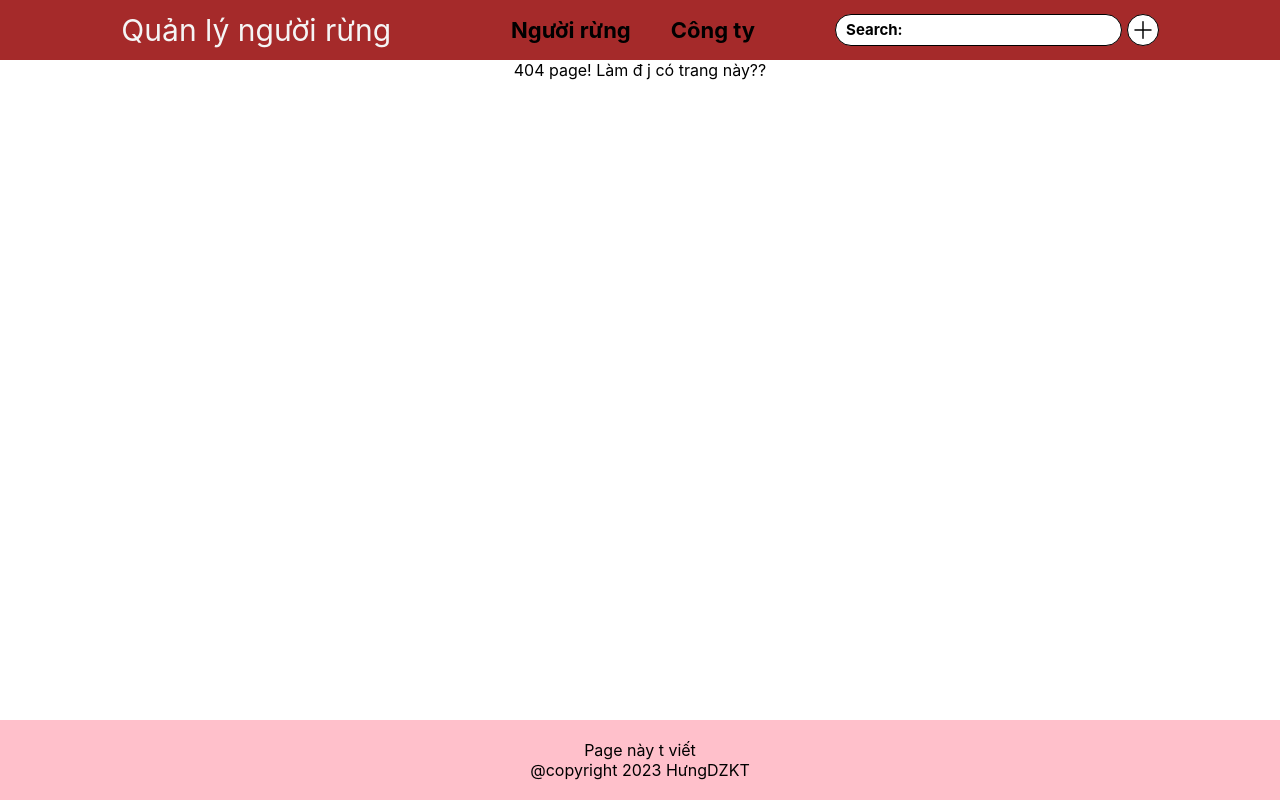
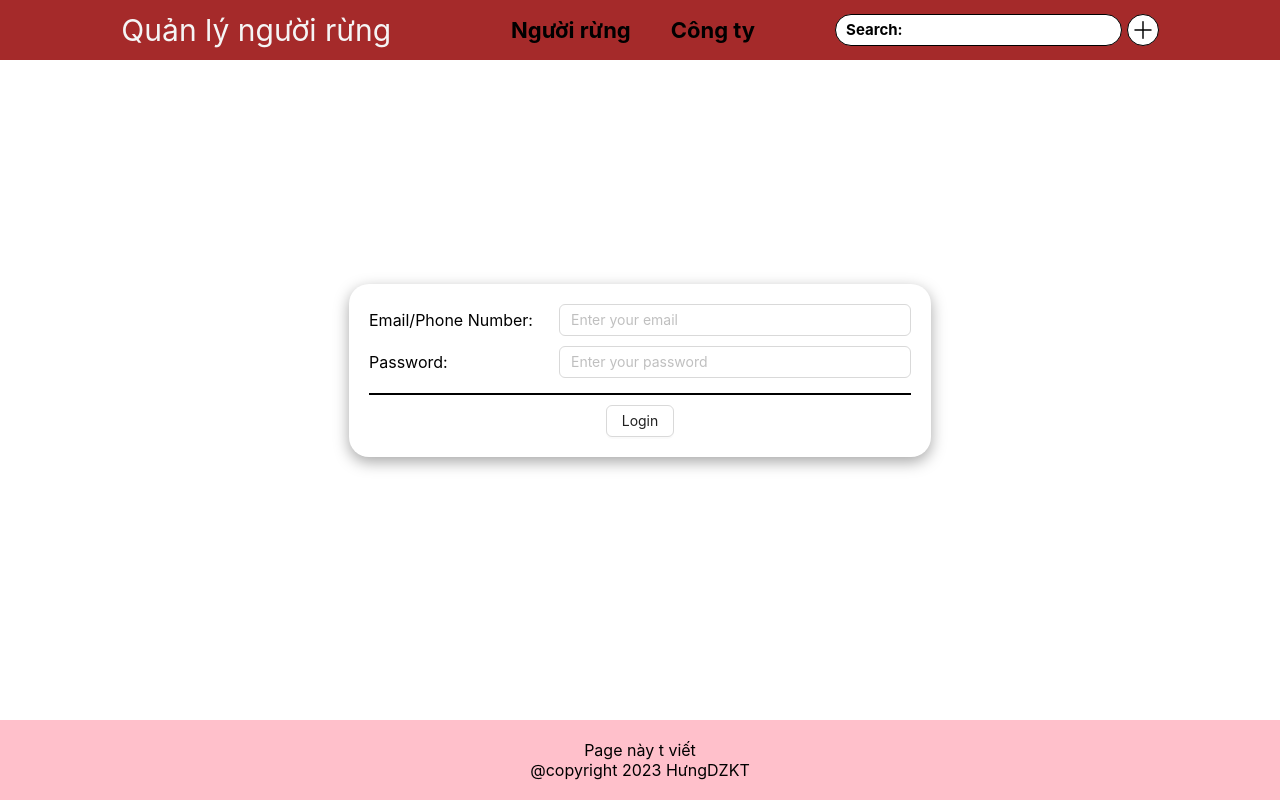
Before and after one commit to haduyhung/HumanManagerment, a React (Create React App) app: page /login in a window 1280 px wide. Before the commit this address had no page. Built offline with nearby package versions, Linux system fonts and the light colour scheme.

Commit message:
init login layout

```diff
--- a/src/components/header/index.tsx
+++ b/src/components/header/index.tsx
@@ -67,7 +67,6 @@ const Header = () => {
           onClick={() => {
             setShowForm(true);
             handleFocusRef(ref);
-            console.log("ref", ref);
           }}
         >
           <img src={icon.PlusIcon} alt="React Logo" width={18} height={18} />
--- /dev/null
+++ b/src/features/auth/pages/LoginPage/index.tsx
@@ -0,0 +1,24 @@
+import { Button, Input } from "antd";
+import React from "react";
+import LoginWrapper from "./styled";
+
+const LoginPage = () => {
+  return (
+    <LoginWrapper>
+      <div className="fields-container">
+        <div className="field-item">
+          <div className="field-label">Email/Phone Number:</div>
+          <Input className="input-field" placeholder="Enter your email" />
+        </div>
+        <div className="field-item">
+          <div className="field-label">Password:</div>
+          <Input className="input-field" placeholder="Enter your password" />
+        </div>
+        <div className="field-line"></div>
+        <Button>Login</Button>
+      </div>
+    </LoginWrapper>
+  );
+};
+
+export default LoginPage;
--- /dev/null
+++ b/src/features/auth/pages/LoginPage/styled.ts
@@ -0,0 +1,32 @@
+import styled from "styled-components";
+
+const LoginWrapper = styled.div`
+  margin: auto;
+  height: calc(100vh - 180px);
+  display: flex;
+  justify-content: center;
+  align-items: center;
+  .fields-container {
+    box-shadow: rgba(0, 0, 0, 0.35) 0px 5px 15px;
+    border-radius: 20px;
+    padding: 20px;
+    .field-item {
+      display: flex;
+      margin-bottom: 10px;
+      align-items: center;
+      .field-label {
+        width: 300px;
+        display: flex;
+      }
+      .input-field {
+      }
+    }
+    .field-line {
+      border: 0.5px solid black;
+      margin-top: 15px;
+      margin-bottom: 10px;
+    }
+  }
+`;
+
+export default LoginWrapper;
--- /dev/null
+++ b/src/routes/PrivateRoutes/index.tsx
@@ -0,0 +1,12 @@
+import React from "react";
+import { Outlet } from "react-router-dom";
+
+const PrivateRoutes = () => {
+  return (
+    <>
+      <Outlet />
+    </>
+  );
+};
+
+export default PrivateRoutes;
--- /dev/null
+++ b/src/routes/PublicRoutes/index.tsx
@@ -0,0 +1,12 @@
+import React from "react";
+import { Outlet } from "react-router-dom";
+
+const PublicRoutes = () => {
+  return (
+    <>
+      <Outlet />
+    </>
+  );
+};
+
+export default PublicRoutes;
```
Also changed, not shown: src/routes/index.tsx (+22 -4 lines).
